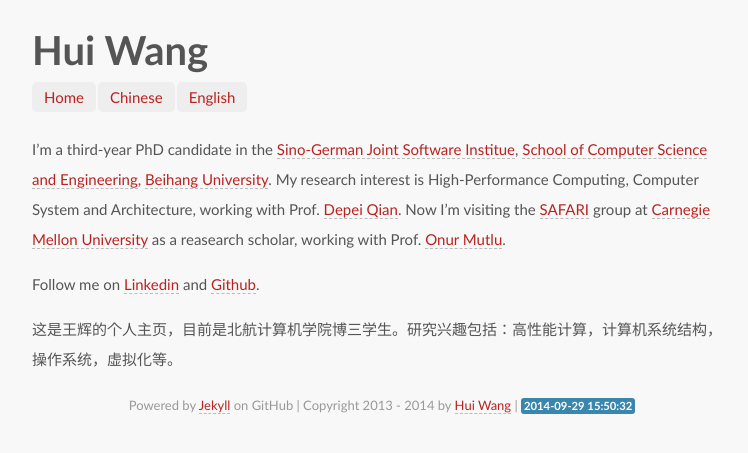
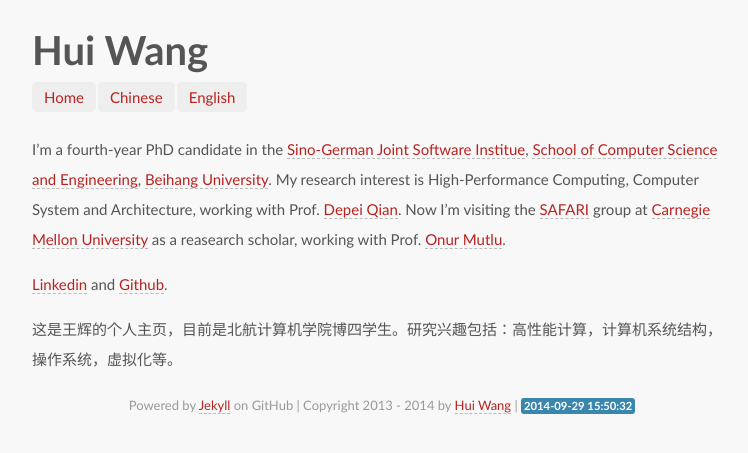
Before and after one commit to thinkwh/thinkwh.github.io, a Jekyll site: the page built from index.md, in a window 1280 px wide. Shown: the top 453 px of the page, without its empty margins (258-1006 px from the left). Built offline with Jekyll 4.4.1, drawn with Linux system fonts in a browser that asks for light colours; some web fonts are replaced; Markdown is read by kramdown in place of the engine named in the settings.

Commit message:
4th year

```diff
--- a/index.md
+++ b/index.md
@@ -3,7 +3,7 @@ layout: home
 avatar: yes
 ---
 
-I'm a third-year PhD candidate in the
+I'm a fourth-year PhD candidate in the
 [Sino-German Joint Software Institue](http://www.jsi.buaa.edu.cn),
 [School of Computer Science and Engineering](http://scse.buaa.edu.cn),
 [Beihang University](http://ev.buaa.edu.cn/).
@@ -14,6 +14,6 @@ Now I'm visiting the [SAFARI](http://safari.ece.cmu.edu/) group
 at [Carnegie Mellon University](http://cmu.edu) as a reasearch scholar,
 working with Prof. [Onur Mutlu](http://users.ece.cmu.edu/~omutlu/).
 
-Follow me on [Linkedin](http://www.linkedin.com/in/thinkwh) and [Github](https://github.com/thinkwh).
+[Linkedin](http://www.linkedin.com/in/thinkwh) and [Github](https://github.com/thinkwh).
 
-这是王辉的个人主页，目前是北航计算机学院博三学生。研究兴趣包括：高性能计算，计算机系统结构，操作系统，虚拟化等。
+这是王辉的个人主页，目前是北航计算机学院博四学生。研究兴趣包括：高性能计算，计算机系统结构，操作系统，虚拟化等。
```
Also changed, not shown: _config.yml (line endings or trailing spaces).
